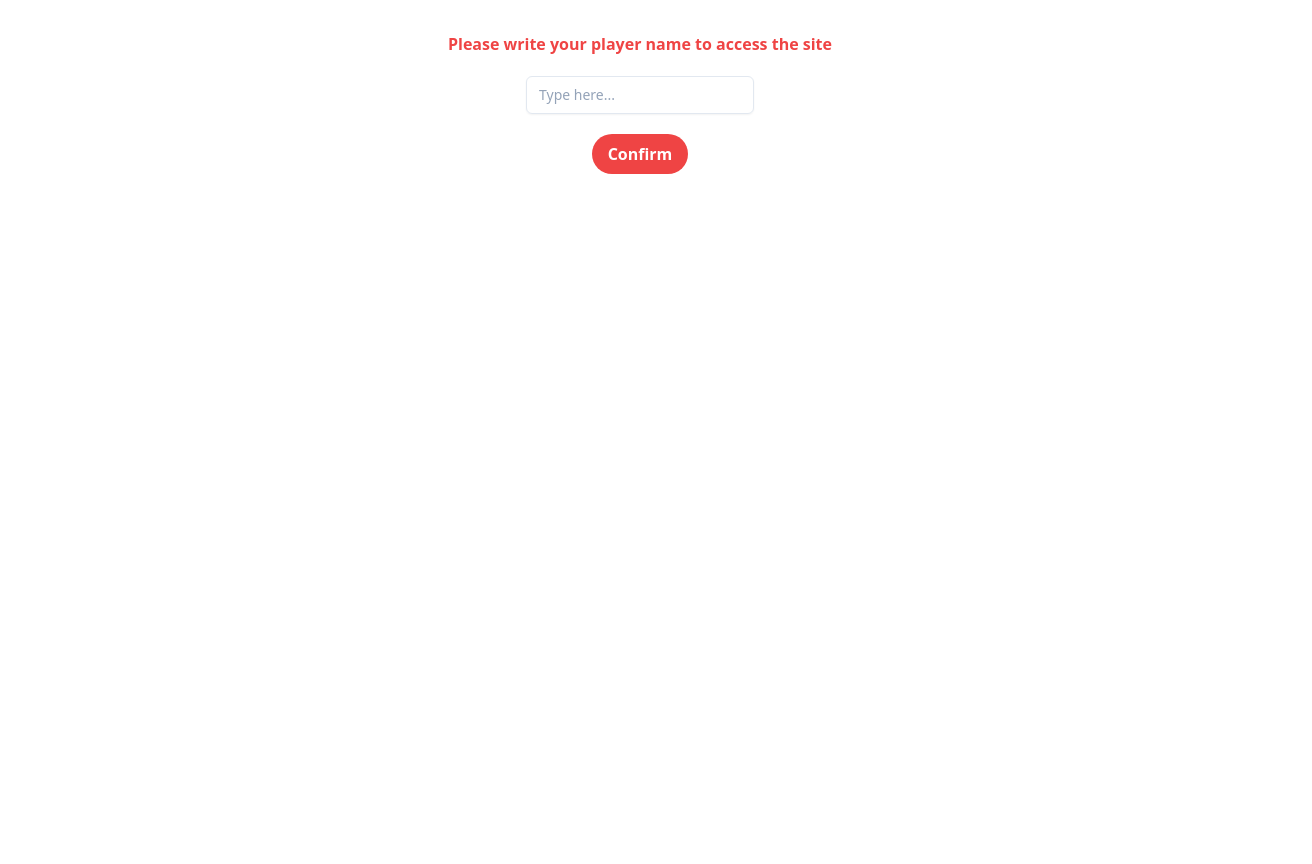
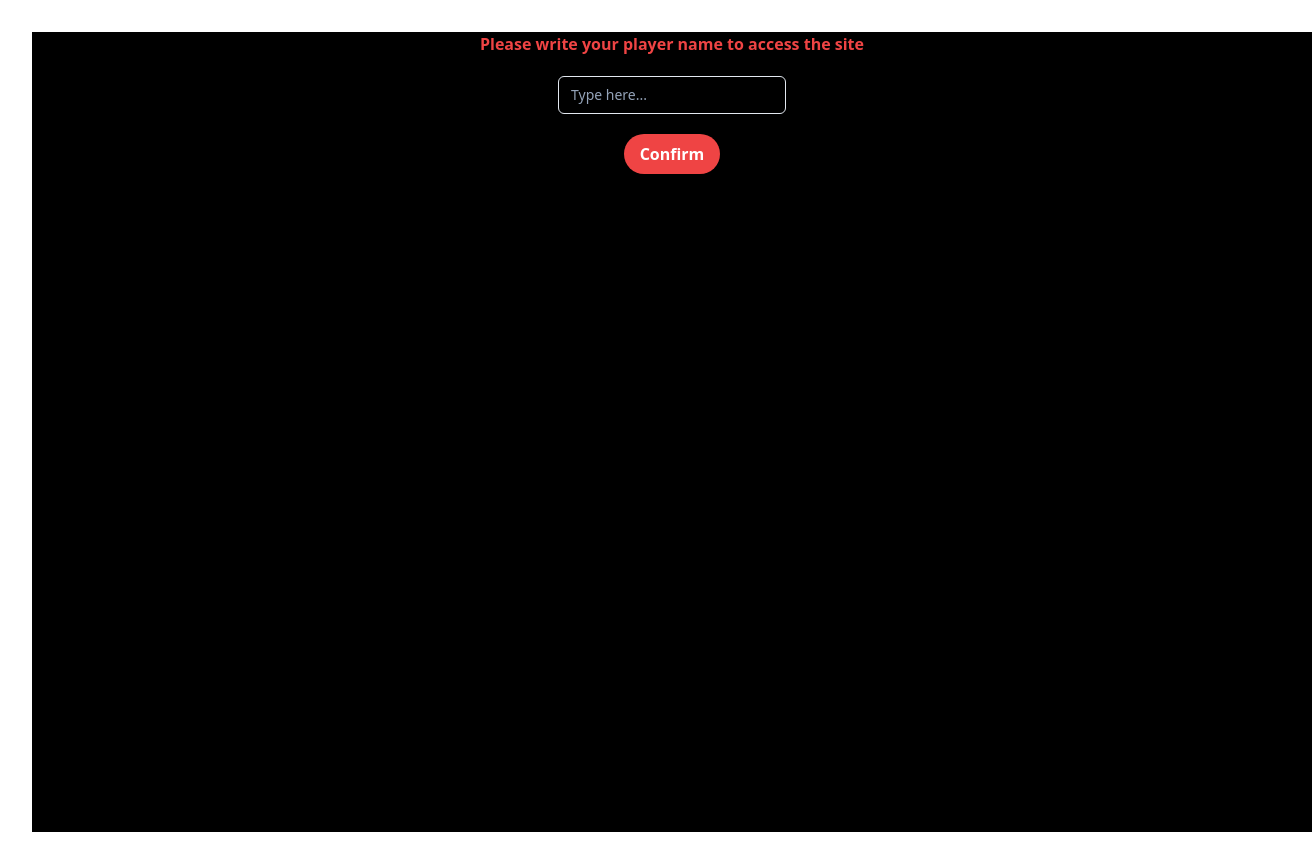
Before and after one commit to Claken/red-tetris, a React (Vite) app in the folder my-app/: page / in a window 1280 px wide. Shown: the whole page, 1312 px wide, since content can reach past the window. Before the commit the page ends 800 px from the top, so only its background shows below. Built offline with nearby package versions, Linux system fonts and the light colour scheme.

Commit message:
bg-black screen not centered

```diff
--- a/my-app/src/App.tsx
+++ b/my-app/src/App.tsx
@@ -6,7 +6,7 @@ import NotFoundPage from "./components/NotFoundPage";
 
 function App() {
   return (
-    <div>
+    <div className="w-screen h-screen bg-black">
       <BrowserRouter>
         <Routes>
           <Route path="/" element={<HomePage />} />
--- a/my-app/src/main.tsx
+++ b/my-app/src/main.tsx
@@ -5,6 +5,6 @@ import './index.css'
 
 createRoot(document.getElementById('root')!).render(
   <StrictMode>
-    <App />
+    <App/>
   </StrictMode>,
 )
```
